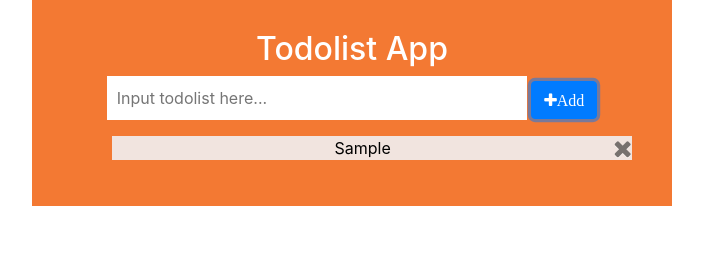
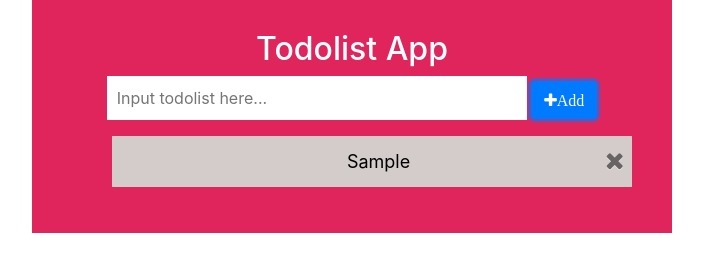
Before and after one commit to hastichavda/ToDoList, a plain HTML site: page index.html in a window 1280 px wide. Both pictures are taken after typing "Sample" into the empty fields and a click on the button "Add". Shown: the whole page, without its empty margins (288-991 px from the left). Drawn offline with nearby package versions, Linux system fonts and the light colour scheme.

Commit message:
commit again

```diff
--- a/style.css
+++ b/style.css
@@ -1,5 +1,5 @@
 .header {
-    background-color: #f37933;
+    background-color: #df255c;
     padding: 30px 40px;
     color: white;
     text-align: center;
@@ -23,10 +23,26 @@
   .addBtn:hover {
     background-color:blue;
   }
-
+/*
 ul li{
     background: rgba(241, 237, 237, 0.924);
     color:black;
     list-style: none;
     display: absolute;
+}   */
+ul li {
+  cursor: pointer;
+  position: relative;
+  padding: 12px 8px 12px 40px;
+  list-style-type: none;
+  background: #eee;
+  font-size: 18px;
+  transition: 0.2s;
+  color:black;
 }
+ul li:hover {
+  background: #ddd;
+}
+ul li:nth-child(odd) {
+  background: #d4cbcb;
+}
```
